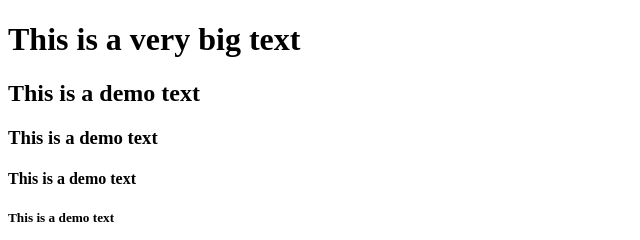
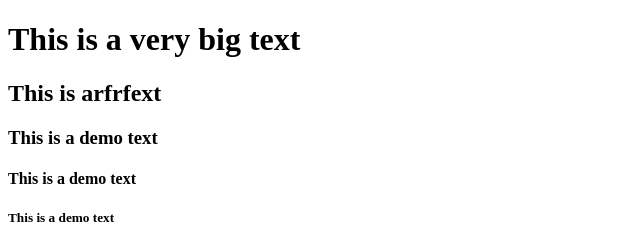
Before and after one commit to tarkptel/temp-port, a plain HTML site: page index.html in a window 1280 px wide. Shown: the top 240 px of the page, 0-640 px from the left. Drawn offline with Linux system fonts and the light colour scheme.

Commit message:
Update index.html

```diff
--- a/index.html
+++ b/index.html
@@ -9,7 +9,7 @@
 </head>
 <body>
     <h1>This is a very big text</h1>
-    <h2>This is a demo text</h2>
+    <h2>This is arfrfext</h2>
     <h3>This is a demo text</h3>
     <h4>This is a demo text</h4>
     <h5>This is a demo text</h5>
```
